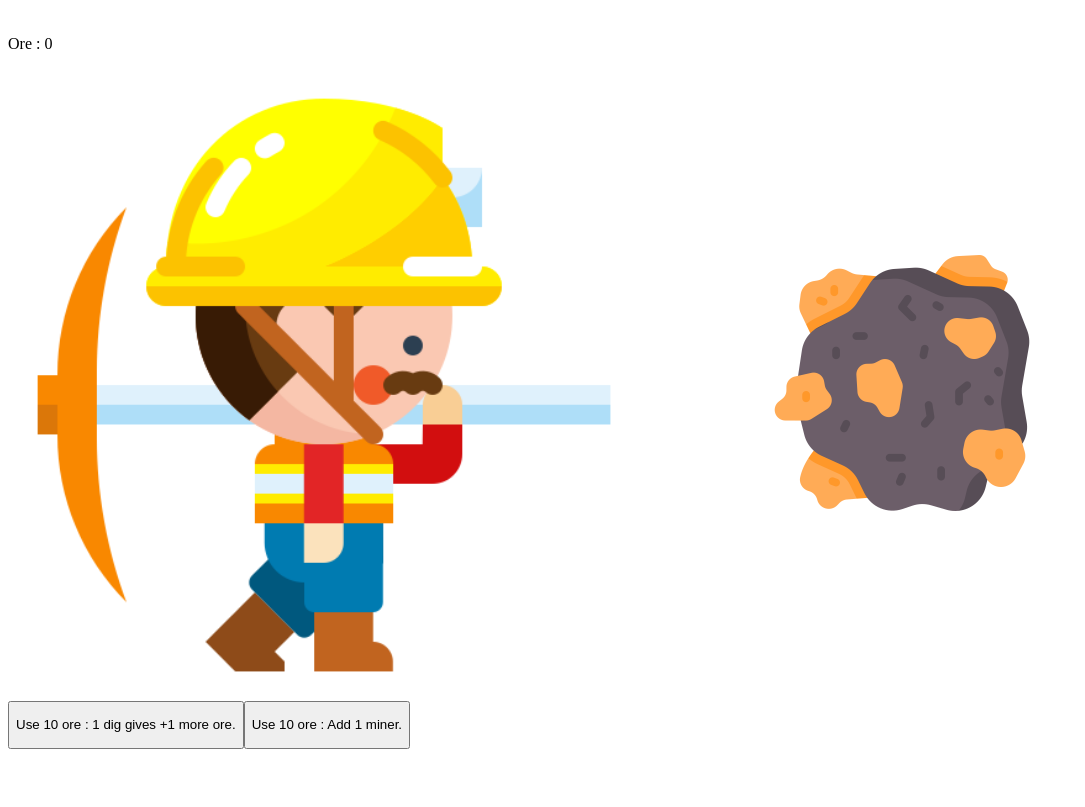
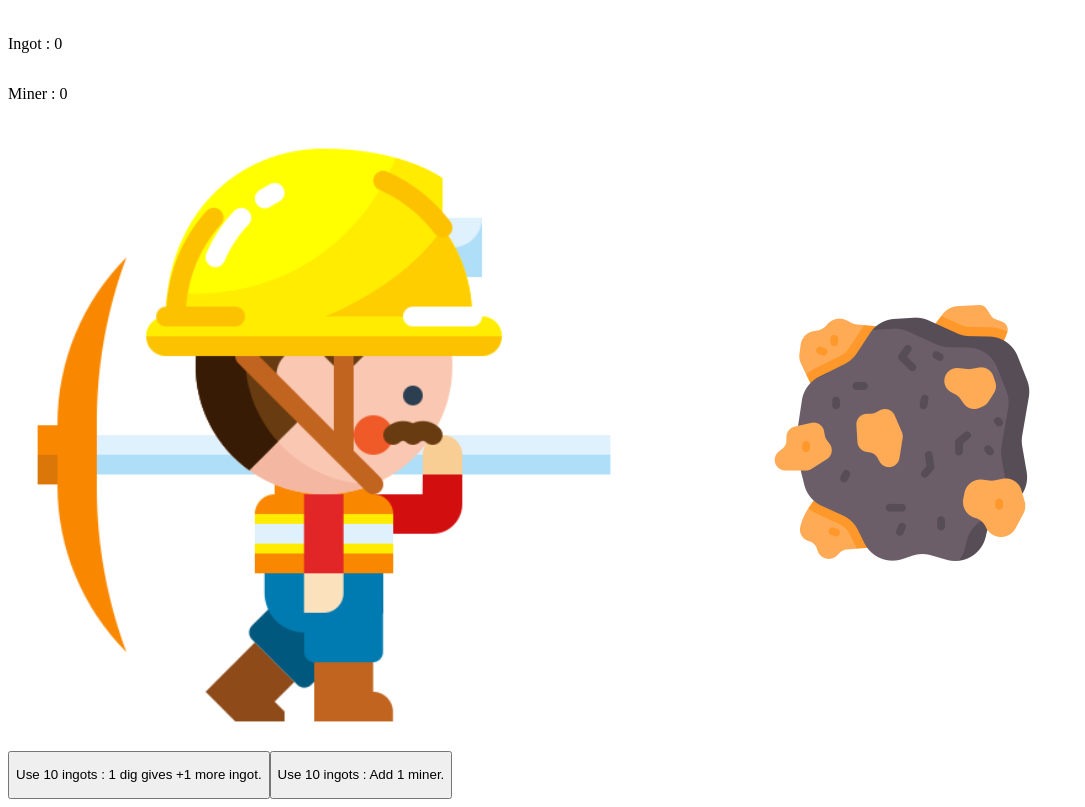
Before and after one commit to corentingosselin/stockmanager, a website: page miner/index.html in a window 1280 px wide. Shown: the part 61-868 px from the top of the page, without its empty margins (0-1085 px from the left). Before the commit the page ends 818 px from the top, so only its background shows below. Drawn offline with Linux system fonts and the light colour scheme.

Commit message:
Update index.html

```diff
--- a/miner/index.html
+++ b/miner/index.html
@@ -10,7 +10,8 @@
 
     <h1>Miner game</h1>
     <section>
-      <p>Ore : 0</p>
+      <p>Ingot : 0</p>
+      <p>Miner : 0</p>
       <div>
         <img src="resources/miner.png" alt="miner">
         <button id="ore">
@@ -19,10 +20,10 @@
       </div>
       <div>
         <button id="pow_up">
-          <p>Use 10 ore : 1 dig gives +1 more ore.</p>
+          <p>Use 10 ingots : 1 dig gives +1 more ingot.</p>
         </button>
         <button id="add_miner">
-          <p>Use 10 ore : Add 1 miner.</p>
+          <p>Use 10 ingots : Add 1 miner.</p>
         </button>
       </div>
     </section>
```
